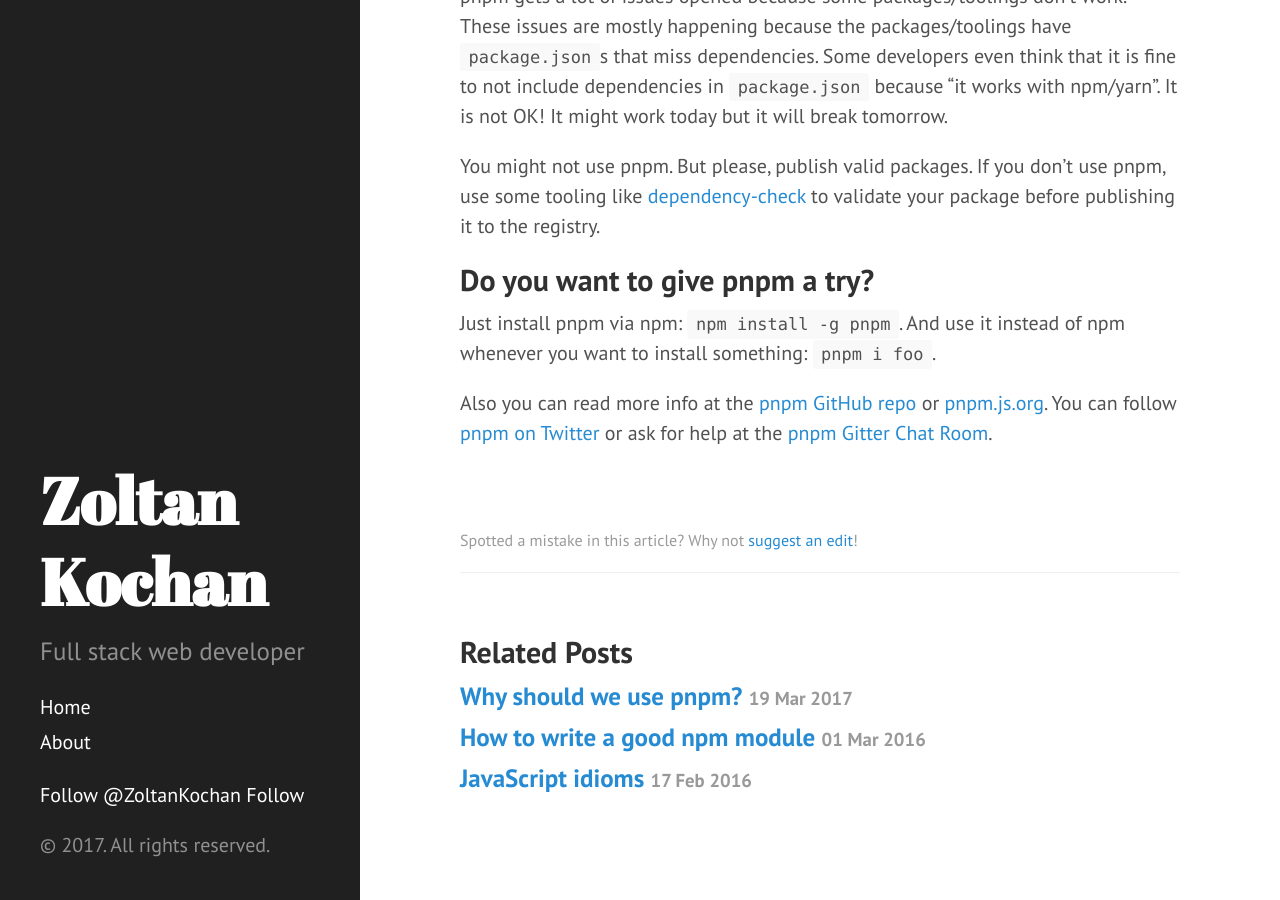
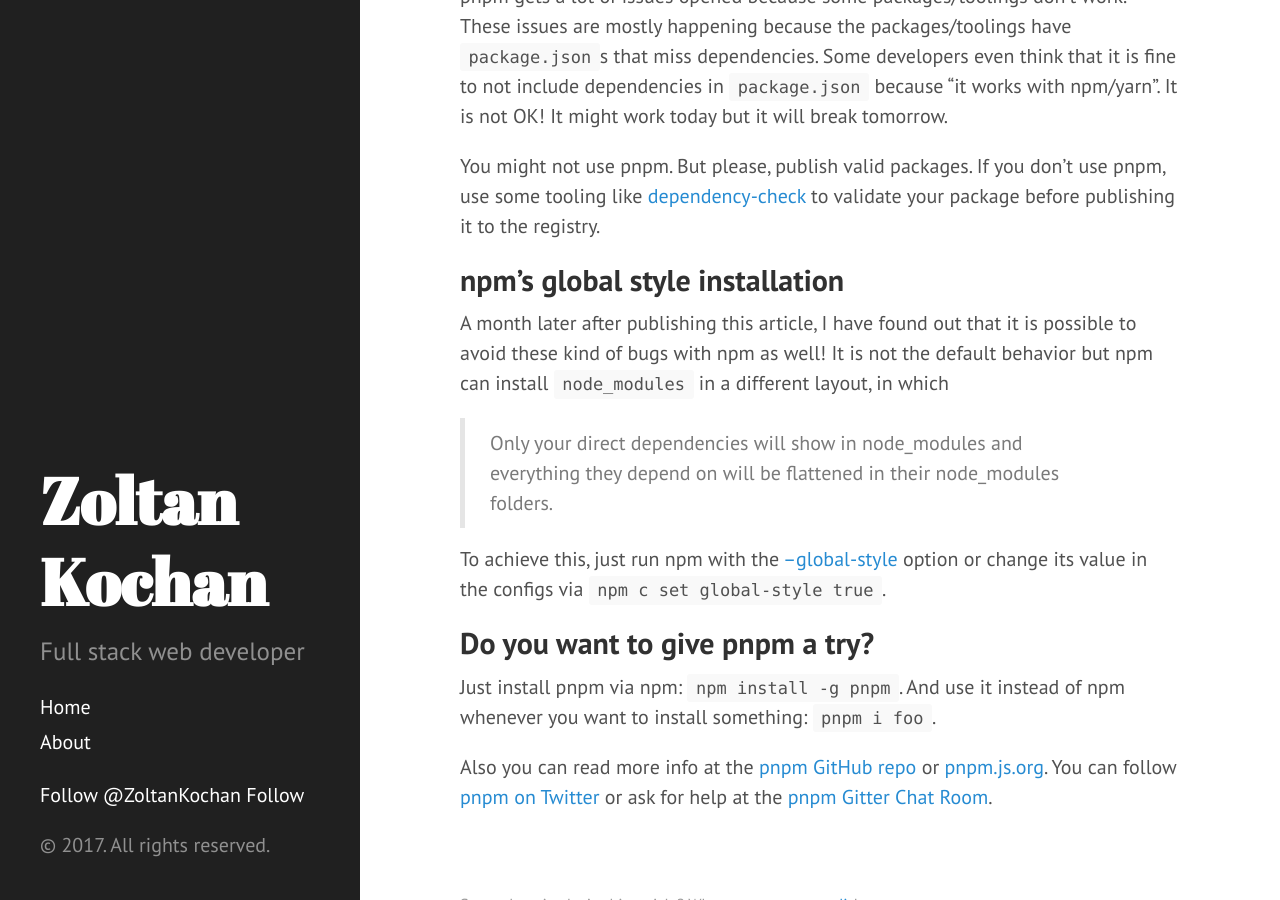
Before and after one commit to zkochan/zkochan.github.io, a Jekyll site: the page built from _posts/2017-05-14-pnpms-strictness-helps-to-avoid-silly-bugs.md, in a window 1280 px wide and 900 px high, scrolled down 2907 px. Built offline with Jekyll 4.4.1, drawn with Linux system fonts in a browser that asks for light colours; comment, search, counter and statistics services are not loaded; some of the changed text lies outside the part shown.

Commit message:
Update 2017-05-14-pnpms-strictness-helps-to-avoid-silly-bugs.md

```diff
--- a/_posts/2017-05-14-pnpms-strictness-helps-to-avoid-silly-bugs.md
+++ b/_posts/2017-05-14-pnpms-strictness-helps-to-avoid-silly-bugs.md
@@ -110,6 +110,14 @@
 like [dependency-check](https://www.npmjs.com/package/dependency-check) to validate your package
 before publishing it to the registry.
 
+## npm’s global style installation
+
+A month later after publishing this article, I have found out that it is possible to avoid these kind of bugs with npm as well! It is not the default behavior but npm can install `node_modules` in a different layout, in which
+
+> Only your direct dependencies will show in node_modules and everything they depend on will be flattened in their node_modules folders.
+
+To achieve this, just run npm with the [--global-style](https://docs.npmjs.com/misc/config#global-style) option or change its value in the configs via `npm c set global-style true`.
+
 ## Do you want to give pnpm a try?
 
 Just install pnpm via npm: `npm install -g pnpm`. And use it instead of npm whenever you want to install something: `pnpm i foo`.
```
